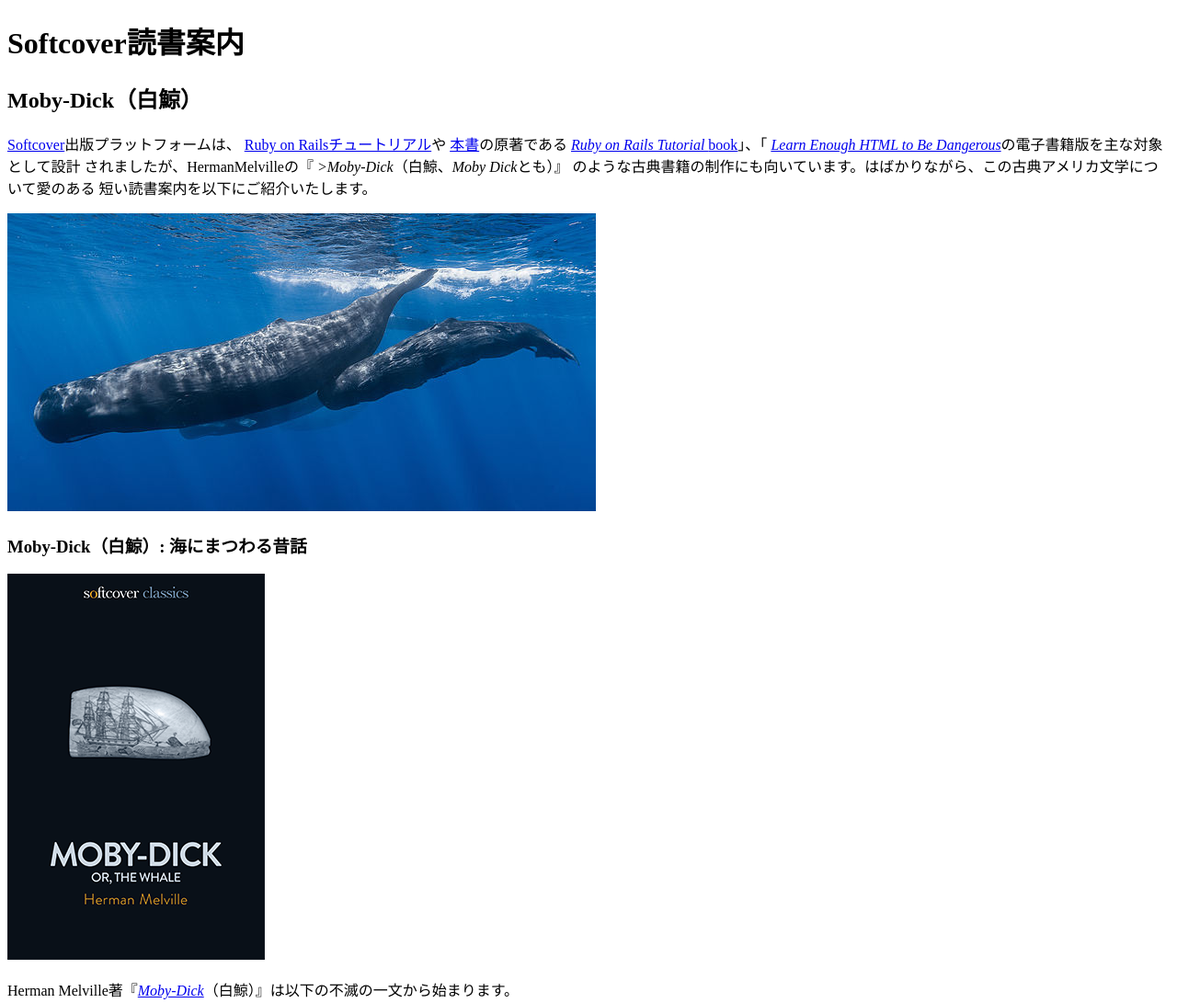
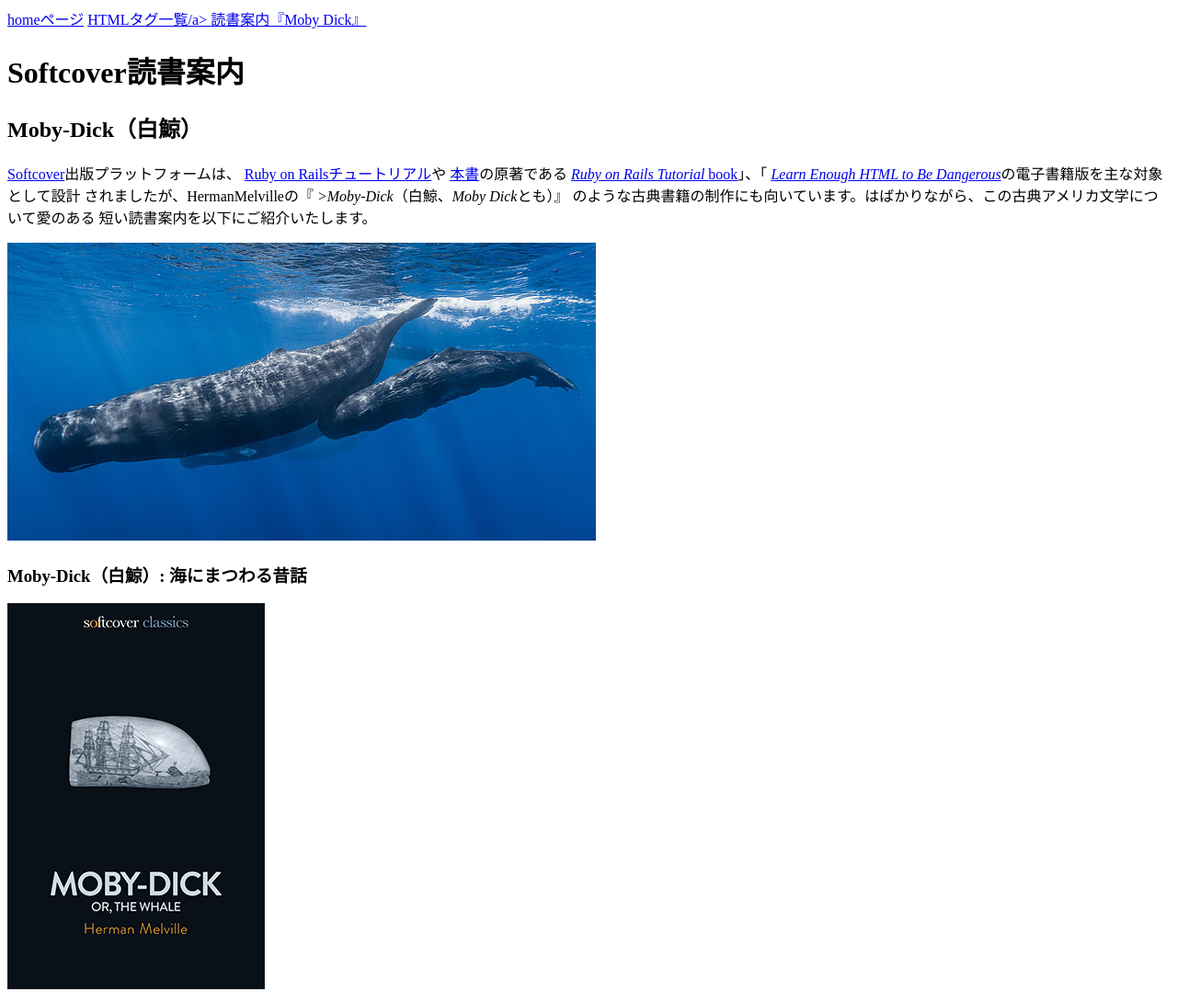
Before and after one commit to monchan-new/sample_website-review, a plain HTML site: page moby_dick.html in a window 1280 px wide. Shown: the top 1091 px of the page at 92% size. Drawn offline with Linux system fonts and the light colour scheme.

Commit message:
Add a menu on other pages

```diff
--- a/moby_dick.html
+++ b/moby_dick.html
@@ -7,6 +7,13 @@
 
   <body>
     <!-- スタイルをもっと追加すること（最後のセクションで行う予定） -->
+
+    <div>
+      <a href="index.html">homeページ</a>
+      <a href="tags.html">HTMLタグ一覧/a>
+      <a href="moby_dick.html">読書案内『Moby Dick』</a>
+    </div>
+
     <header>
       <h1>Softcover読書案内</h1>
       <h2>Moby-Dick（白鯨）</h2>
```
Also changed, not shown: tags.html (+7 -0 lines).
